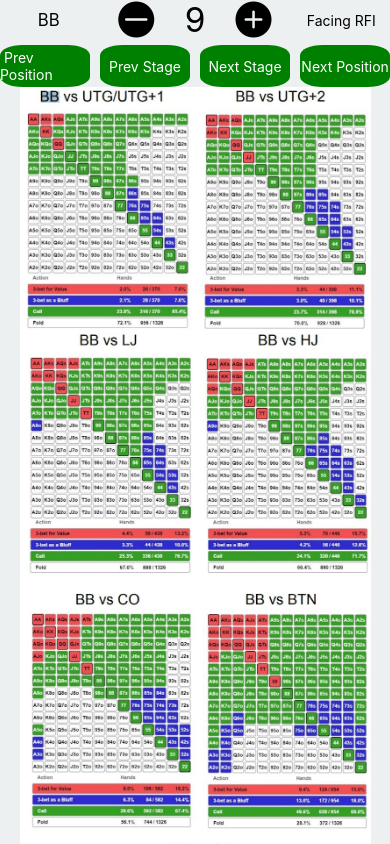
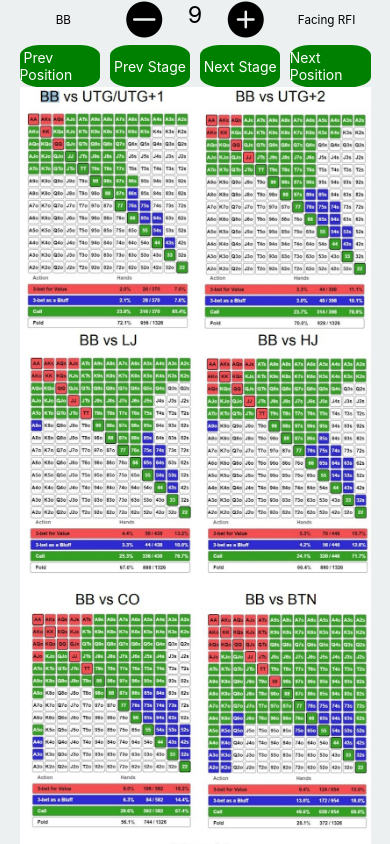
Before and after one commit to chezbananas/simpleRanges, a React Native app: screen / in a window 390 px wide. Built offline with nearby package versions, Linux system fonts and the light colour scheme.

Commit message:
more font stuff

```diff
--- a/App.js
+++ b/App.js
@@ -22,12 +22,12 @@ export default function App() {
   let positionText = Images[currPosition]["pos"];
   const maxStage = Object.keys(Images[currPosition]).length - 3;
   let currImage = Images[currPosition][currStage];
-  const imgWidth = Math.min(Dimensions.get("window").width * 0.9, 400);
+  const imgWidth = Math.min(Dimensions.get("window").width * 0.9, 600);
   const imgHeight = imgWidth * 2.84; // aspect ratio for all images
 
   return (
     <SafeAreaView style={styles.container}>
-      <View style={styles.header}>
+      <View style={[styles.header, { width: imgWidth }]}>
         <View style={styles.positionContainer}>
           <Text style={{ fontSize: scale(15) }}> {positionText} </Text>
         </View>
@@ -47,10 +47,10 @@ export default function App() {
           <AntDesign name="pluscircle" size={36} color="black" />
         </Pressable>
         <View style={styles.positionContainer}>
-          <Text style={styles.positionText}> {stageText} </Text>
+          <Text style={{ fontSize: scale(15) }}> {stageText} </Text>
         </View>
       </View>
-      <SafeAreaView style={styles.secondHeader}>
+      <SafeAreaView style={[styles.secondHeader, { width: imgWidth }]}>
         <Pressable
           style={styles.buttonStyle}
           onPress={() => {
@@ -112,7 +112,6 @@ const styles = StyleSheet.create({
     flexDirection: "row",
     justifyContent: "space-between",
     marginBottom: 5,
-    width: "100%",
   },
   positionContainer: {
     width: "25%",
@@ -122,7 +121,6 @@ const styles = StyleSheet.create({
   },
   secondHeader: {
     height: "5%",
-    width: "100%",
     flexDirection: "row",
     justifyContent: "space-between",
   },
--- a/fontUtil.js
+++ b/fontUtil.js
@@ -1,8 +1,8 @@
 import { Dimensions } from "react-native";
 const { width, height } = Dimensions.get("window");
 
-const guidelineBaseWidth = 350;
-const guidelineBaseHeight = 994;
+const guidelineBaseWidth = 500;
+const guidelineBaseHeight = 1420;
 
 const scale = (size) => (width / guidelineBaseWidth) * size;
 const verticalScale = (size) => (height / guidelineBaseHeight) * size;
```
